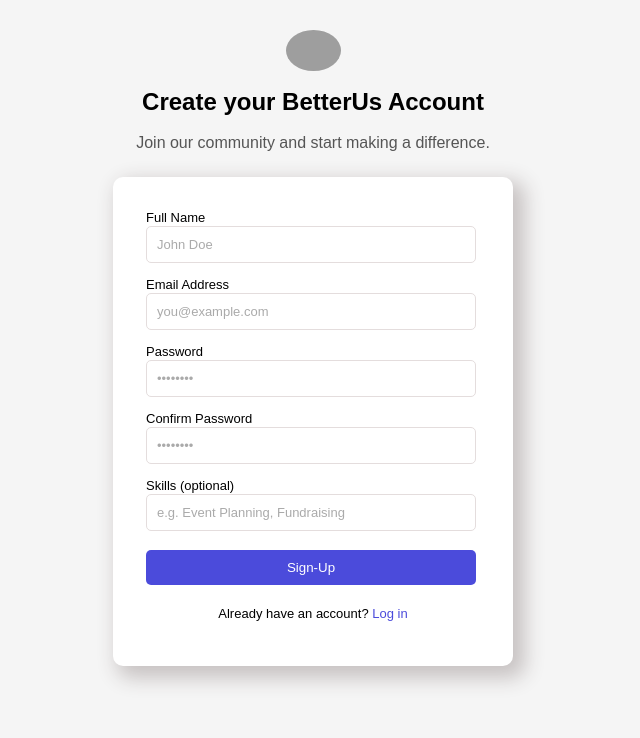
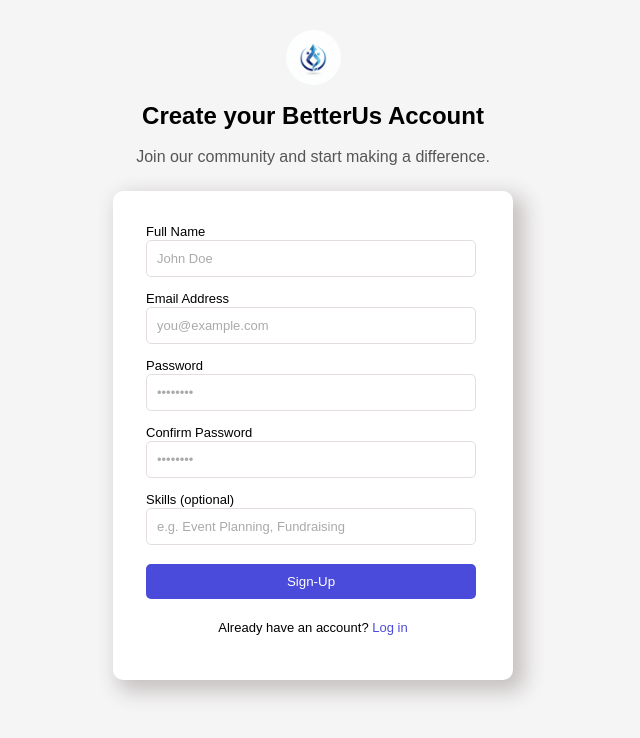
Before and after one commit to Vansh7206/BetterUs, a Flask app: page /signup in a window 1280 px wide. Shown: the top 738 px of the page, without its empty margins (327-967 px from the left). Run offline with Flask 3, Linux system fonts and the light colour scheme; grey boxes are pictures that could not be loaded.

Commit message:
Added logo in signup page

```diff
--- a/OneDrive/Desktop/BetterUs/templates/signup.html
+++ b/OneDrive/Desktop/BetterUs/templates/signup.html
@@ -5,13 +5,13 @@
     <meta charset="UTF-8">
     <meta name="viewport" content="width=device-width, initial-scale=1.0">
     <title>Sign-Up</title>
-    <link rel="stylesheet" href="signup.css">
+    <link rel="stylesheet" href="{{ url_for('static', filename='css/signup.css') }}">
 </head>
 
 <body>
     <div class="parent1">
         <div class="pic">
-            <img src="logo.png" width="55px" alt="Logo">
+            <img src="/static/images/Gemini_Generated_Image_7lt9z47lt9z47lt9.png" width="55px" alt="Logo">
         </div>
 
         <div class="heading">
```
